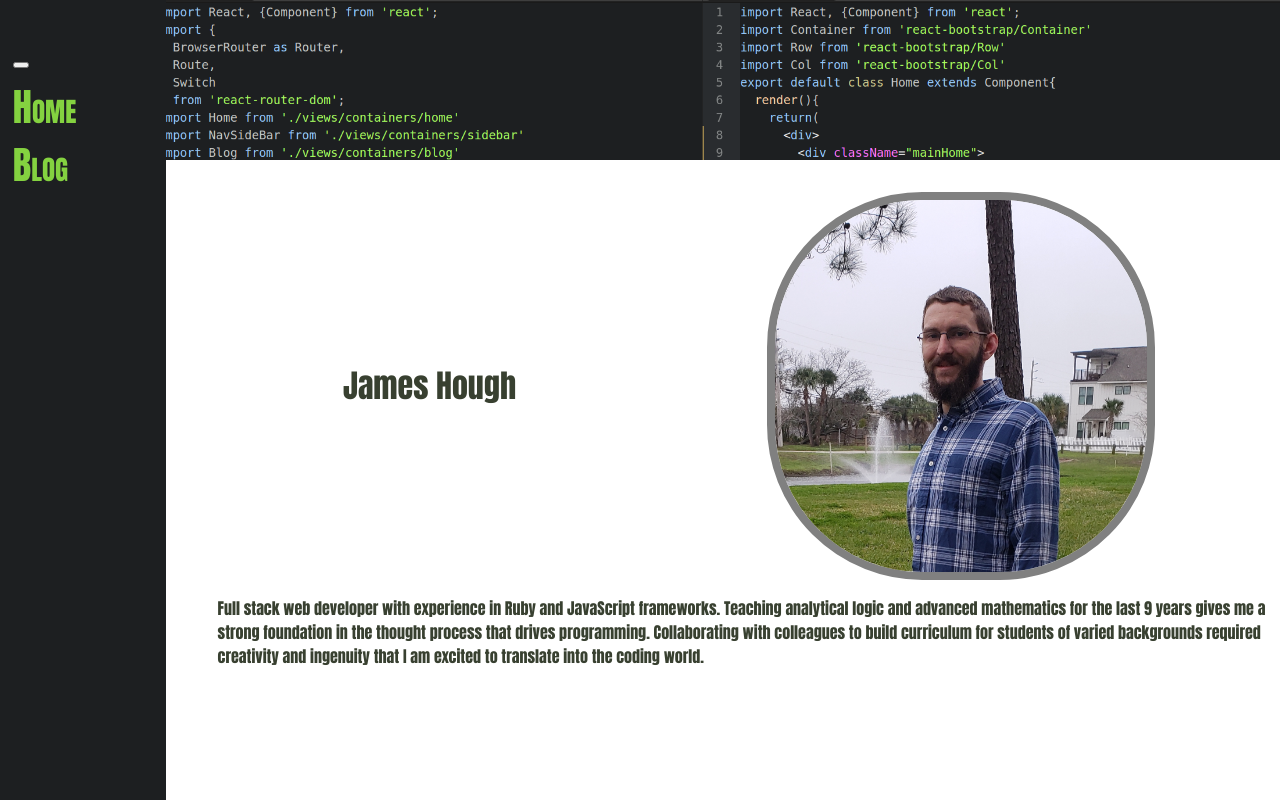
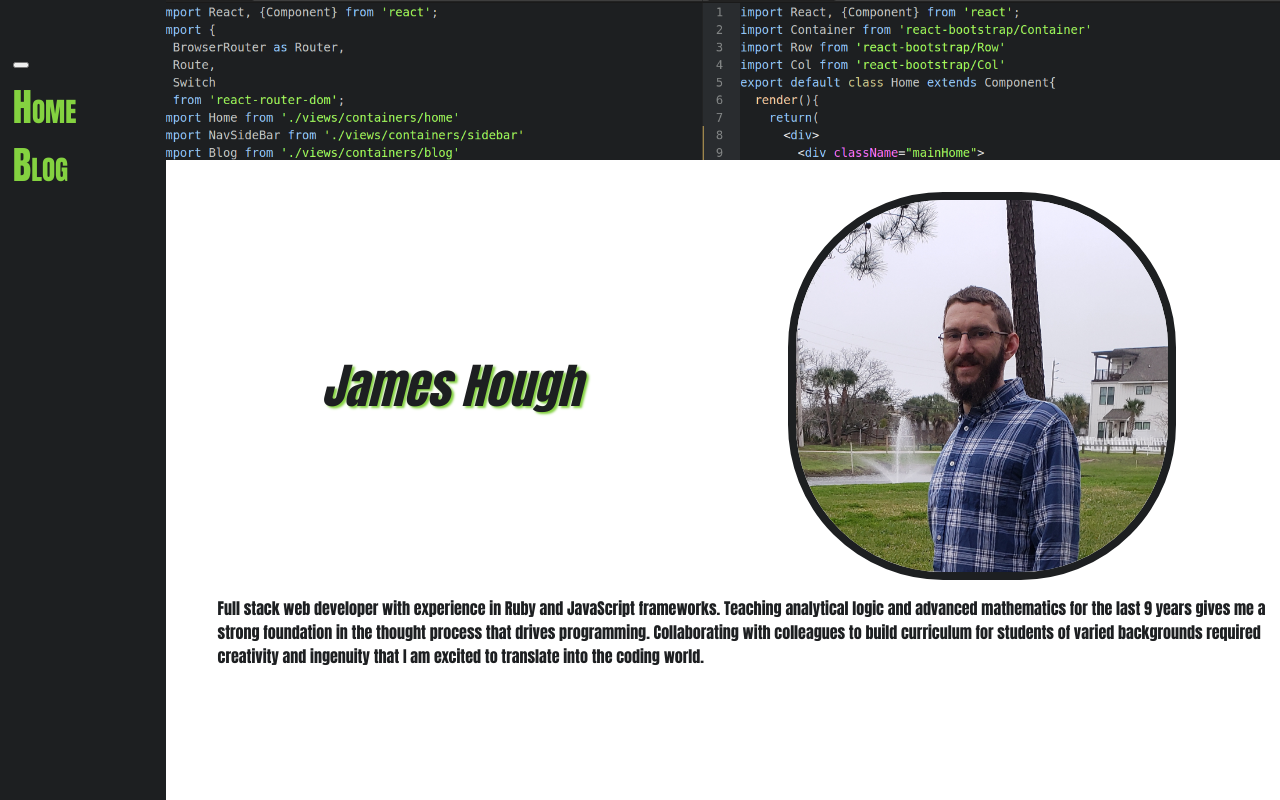
Before and after one commit to jehough/personalsite, a React (Create React App) app in the folder personal-site/: page / in a window 1280 px wide. Built offline with nearby package versions, Linux system fonts and the light colour scheme.

Commit message:
changes text color and shadow

```diff
--- a/personal-site/src/App.css
+++ b/personal-site/src/App.css
@@ -72,7 +72,14 @@ body {
   margin: 0;
   padding-left: 17%;
   font-family: Impact, Charcoal, sans-serif;
-  color: #384030
+  color: #1d1f21
+}
+
+.main h1 {
+  font-size: 3em;
+  font-style: oblique;
+  font-weight: bold;
+  text-shadow: .05em .05em .05em #84d240
 }
 
 .mainHome {
@@ -103,6 +110,6 @@ body {
   border: solid;
   border-radius: 40%;
   border-width: .5em;
-  border-color: grey;
+  border-color: #1d1f21;
   width: 35%
 }
```
